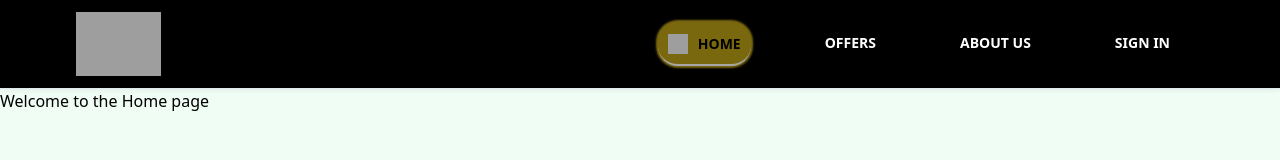
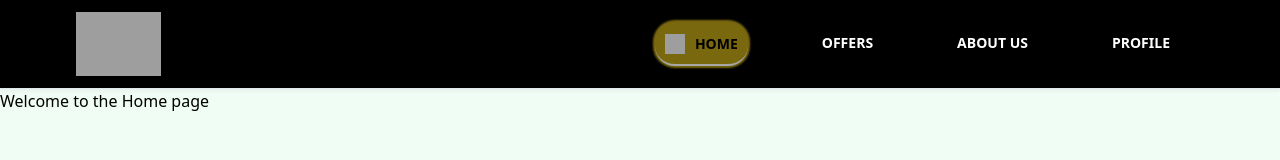
Before and after one commit to ChafiAya/realestate-react, a React (Create React App) app: page / in a window 1280 px wide. Shown: the top 160 px of the page. Built offline with nearby package versions, Linux system fonts and the light colour scheme; no server answers; sample sign-in values are in the browser's storage; grey boxes are pictures that could not be loaded.

Commit message:
complete header component and make it dynamic

```diff
--- a/src/components/Header.jsx
+++ b/src/components/Header.jsx
@@ -1,18 +1,40 @@
-import React, { useState } from 'react';
+import React, { useState, useEffect } from 'react';
 import { useLocation, useNavigate } from 'react-router-dom';
+import { getAuth, onAuthStateChanged } from 'firebase/auth';
 import '../css/Header.css';
-import SignIn from "../pages/SignIn";
+import SignIn from '../pages/SignIn';
 
 export default function Header() {
+  const [pageState, setPageState] = useState('Sign in');
   const location = useLocation();
   const navigate = useNavigate();
+  const auth = getAuth();
+
+  useEffect(() => {
+    onAuthStateChanged(auth, (user) => {
+      if (user) {
+        setPageState('Profile');
+        setShowSignIn(false); // close the login panel if the user logs in successfully
+      } else {
+        setPageState('Sign in');
+      }
+    });
+  }, [auth]);
+
+  function pathMatchRoute(route) {
+    return route === location.pathname;
+  }
+
   const [showSignIn, setShowSignIn] = useState(false);
 
   const toggleSignIn = () => {
-    setShowSignIn(!showSignIn);
+    if (pageState === 'Sign in') {
+      setShowSignIn(!showSignIn);
+    } else {
+      setShowSignIn(false);
+      navigate('/profile');
+    }
   };
-
-
 
   const handleForgotPasswordClick = () => {
     setShowSignIn(false); // close the login panel
@@ -23,7 +45,6 @@ export default function Header() {
     setShowSignIn(false); // close the login panel
     navigate('/register');
   };
-
 
   return (
     <div className="header">
@@ -41,7 +62,8 @@ export default function Header() {
               className={`header__list-item sign-in-button ${
                 location.pathname === '/' ? 'active' : ''
               }`}
-              onClick={() => navigate('/')}>
+              onClick={() => navigate('/')}
+            >
               <img
                 src="https://img.icons8.com/pulsar-line/512/home-page.png"
                 style={{
@@ -58,22 +80,28 @@ export default function Header() {
               className={`header__list-item sign-in-button ${
                 location.pathname === '/offers' ? 'active' : ''
               }`}
-              onClick={() => navigate('/offers')}>
+              onClick={() => navigate('/offers')}
+            >
               Offers
             </li>
             <li
               className={`header__list-item sign-in-button ${
                 location.pathname === '/about-us' ? 'active' : ''
               }`}
-              onClick={() => navigate('/about-us')}>
+              onClick={() => navigate('/about-us')}
+            >
               About us
             </li>
             <li
               className={`header__list-item sign-in-button ${
                 location.pathname === '/sign-in' ? 'active' : ''
+              } ${
+                (pathMatchRoute('/sign-in') || pathMatchRoute('/profile')) &&
+                'text-black border-b-red-500'
               }`}
-              onClick={toggleSignIn}>
-              Sign in
+              onClick={toggleSignIn}
+            >
+              {pageState}
             </li>
           </ul>
         </div>
@@ -81,12 +109,16 @@ export default function Header() {
       {showSignIn && (
         <div className="sign-in">
           <div className="sign-in2" onClick={(e) => e.stopPropagation()}>
-            <button className="close-button" onClick={toggleSignIn}> X </button>
-            <SignIn onForgotPasswordClick={handleForgotPasswordClick} onRegisterClick={handleRegisterClick} />
-
+            <button className="close-button" onClick={toggleSignIn}>
+              X
+            </button>
+            <SignIn
+              onForgotPasswordClick={handleForgotPasswordClick}
+              onRegisterClick={handleRegisterClick}
+            />
           </div>
         </div>
       )}
     </div>
   );
-}
+      }
```
